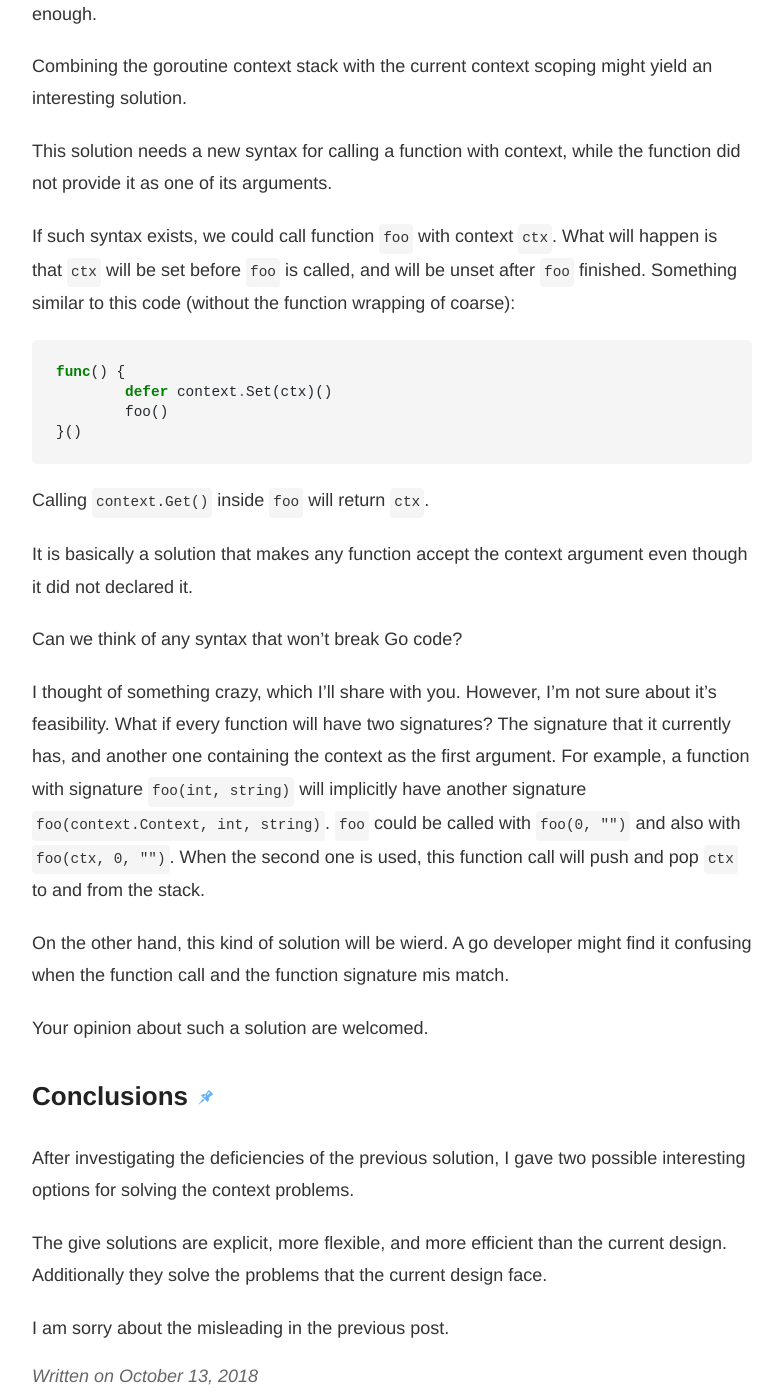
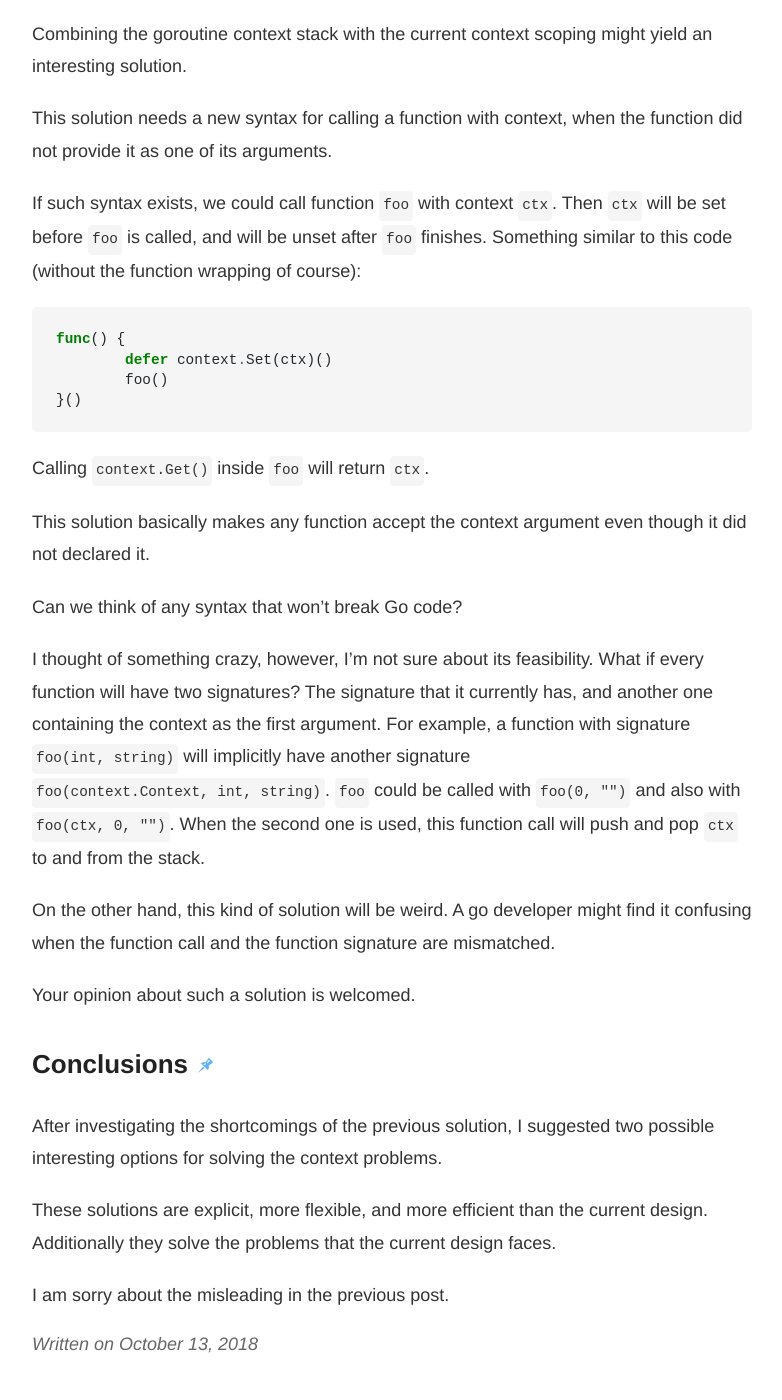
Before and after one commit to posener/posener.github.io, a Jekyll site: the page built from _posts/2018-10-13-context-scoping.md, in a window 1280 px wide and 1400 px high, scrolled down 4598 px. Shown: the whole window, without its empty margins (248-1030 px from the left). Built offline with Jekyll 4.4.1, drawn with Linux system fonts in a browser that asks for light colours; emoji names are drawn with the system emoji font; comment, search, counter and statistics services are not loaded; some of the changed text lies outside the part shown.

Commit message:
Update _posts/2018-10-13-context-scoping.md
quick proof reading

````diff
--- a/_posts/2018-10-13-context-scoping.md
+++ b/_posts/2018-10-13-context-scoping.md
@@ -3,23 +3,23 @@
 title: Go Context Scoping
 ---
 
-Thanks for the feedback on the [previous blog post](/goroutine-scoped-context) of
+Thanks for the feedback on the [previous blog post](/goroutine-scoped-context) by
 [Philip Pearl](http://disq.us/p/1wh0mba) and [yimmy149](http://disq.us/p/1wh8r8j),
 I understood that I had a fundamental mistake in one of the assumptions I made.
 As a result, the [proposed solution](/goroutine-scoped-context/#proposal) has a bug,
-as the claim that context is goroutine-scoped which appear to be wrong.
+as the claim that context is goroutine-scoped appears to be wrong.
 However, I still believe that the
-[problem statement](/goroutine-scoped-context/#problem-statement) is correct.
-The modest but supporting feedback I got,
-encouraged me to insist in improve the correctness and the design of a solution.
+[problem statement](/goroutine-scoped-context/#problem-statement) is correct,
+and the positive feedback I got
+encouraged me to improve the design, and offer a better solution.
 
 :heart: I would love to know what you think.
 Please use the comments platform on the bottom of the page for this kind of discussion.
 
 ## Context Scope <= Goroutine Scope
 
-What [Philip Pearl](http://disq.us/p/1wh0mba) and [yimmy149](http://disq.us/p/1wh8r8j)
-pointed out is that the context scope is contained within the goroutine scope,
+[Philip Pearl](http://disq.us/p/1wh0mba) and [yimmy149](http://disq.us/p/1wh8r8j)
+pointed that the context scope is contained within the goroutine scope,
 and they are not necessarily the same.
 Consider the following simple example:
 
@@ -43,26 +43,25 @@
 The example contains only one goroutine (the main one) and two context scopes.
 The scope of the `main` function matches the first context scope, and the scope
 of the `foo` function matches the second context scope.
-Since the proposed design treat both of those scopes as one,
+Since the proposed design treats both of those scopes as one,
 it fails the program's logic.
 
 The `main` function sets a cancellable context and defer the cancellation.
-It then calls `foo`, and expect that after `foo` the context will have no error -
-after all the cancel haven't been called yet.
-The `foo` function also sets a cancellable context and defer the cancellation.
+It then calls `foo`, and expects that after `foo` the context will have no error -
+since the cancel haven't been called yet.
+The `foo` function also sets a cancellable context and defers the cancellation.
 When `foo` exits, `cancel` is called and the goroutine scoped context is now cancelled.
 This context is applied outside `foo` since it is goroutine scoped.
 The result is that `main`'s expectations will fail.
 
-The example contradicts the claim of the previous post that the context is goroutine scoped,
+The example contradicts the claim in the previous post that the context is goroutine scoped,
 and shows that the proposed solution is wrong.
 
 But let's not give up. Let's try to fix it.
 
 ## Solution
 
-The solution to the described problem is instead of setting the context in the goroutine
-local storage, we should stack them.
+The solution to the described problem is to stack the context in the goroutine instead of setting them.
 When we enter a context scope we should pop a context object to the stack
 and when we exit the context scope we should pop it from the stack.
 The stack itself still needs to be goroutine scoped,
@@ -84,7 +83,7 @@
 of the parent goroutine stack.
 
 > The names `Set` and `unset` where chosen because of similarity to the previous
-> solution. The should be discussed.
+> solution. This should be discussed.
 
 Usage example:
 
@@ -154,8 +153,8 @@
    The API of retuning a function which should be called or deferred is a bit weird.
    It might be less intuitive and harder for people to learn.
    It also makes the code more verbose about the context - a line of code to create
-   the context, another line to set it, another one to unset it, those are a lot
-   of lines that distract us from the pure  business logic of our code.
+   the context, another line to set it, another one to unset it, these are a lot
+   of lines that distract us from the pure business logic of our code.
 
    A solution to this problem might be creating helper functions that create a new
    context and set it.
@@ -176,19 +175,19 @@
 ### Option 2: Function Scope
 
 Option 1 is very explicit and flexible.
-It gives us fine grained control over the context scope beginning and ending.
+It gives us fine grained control over the context scope's beginning and ending.
 But maybe, the current solution of function scope context is good enough.
 
 Combining the goroutine context stack with the current context scoping
 might yield an interesting solution.
 
 This solution needs a new syntax for calling a function with context,
-while the function did not provide it as one of its arguments.
+when the function did not provide it as one of its arguments.
 
 If such syntax exists, we could call function `foo` with context `ctx`.
-What will happen is that `ctx` will be set before `foo` is called,
-and will be unset after `foo` finished. Something similar to this code
-(without the function wrapping of coarse):
+Then `ctx` will be set before `foo` is called,
+and will be unset after `foo` finishes. Something similar to this code
+(without the function wrapping of course):
 
 ```go
 func() {
@@ -199,13 +198,12 @@
 
 Calling `context.Get()` inside `foo` will return `ctx`.
 
-It is basically a solution that makes any function accept the
+This solution basically makes any function accept the
 context argument even though it did not declared it.
 
 Can we think of any syntax that won't break Go code?
 
-I thought of something crazy, which I'll share with you.
-However, I'm not sure about it's feasibility.
+I thought of something crazy, however, I'm not sure about its feasibility.
 What if every function will have two signatures?
 The signature that it currently has, and another one containing
 the context as the first argument.
@@ -215,18 +213,18 @@
 When the second one is used, this function call will push and pop `ctx`
 to and from the stack.
 
-On the other hand, this kind of solution will be wierd.
+On the other hand, this kind of solution will be weird.
 A go developer might find it confusing when the function call and the
-function signature mis match.
+function signature are mismatched.
 
-Your opinion about such a solution are welcomed.
+Your opinion about such a solution is welcomed.
 
 ## Conclusions
 
-After investigating the deficiencies of the previous solution,
-I gave two possible interesting options for solving the context problems.
+After investigating the shortcomings of the previous solution,
+I suggested two possible interesting options for solving the context problems.
 
-The give solutions are explicit, more flexible, and more efficient than the current design.
-Additionally they solve the problems that the current design face.
+These solutions are explicit, more flexible, and more efficient than the current design.
+Additionally they solve the problems that the current design faces.
 
 I am sorry about the misleading in the previous post.
````
Also changed, not shown: other parts of _posts/2018-10-13-context-scoping.md (+2 -2 lines).
